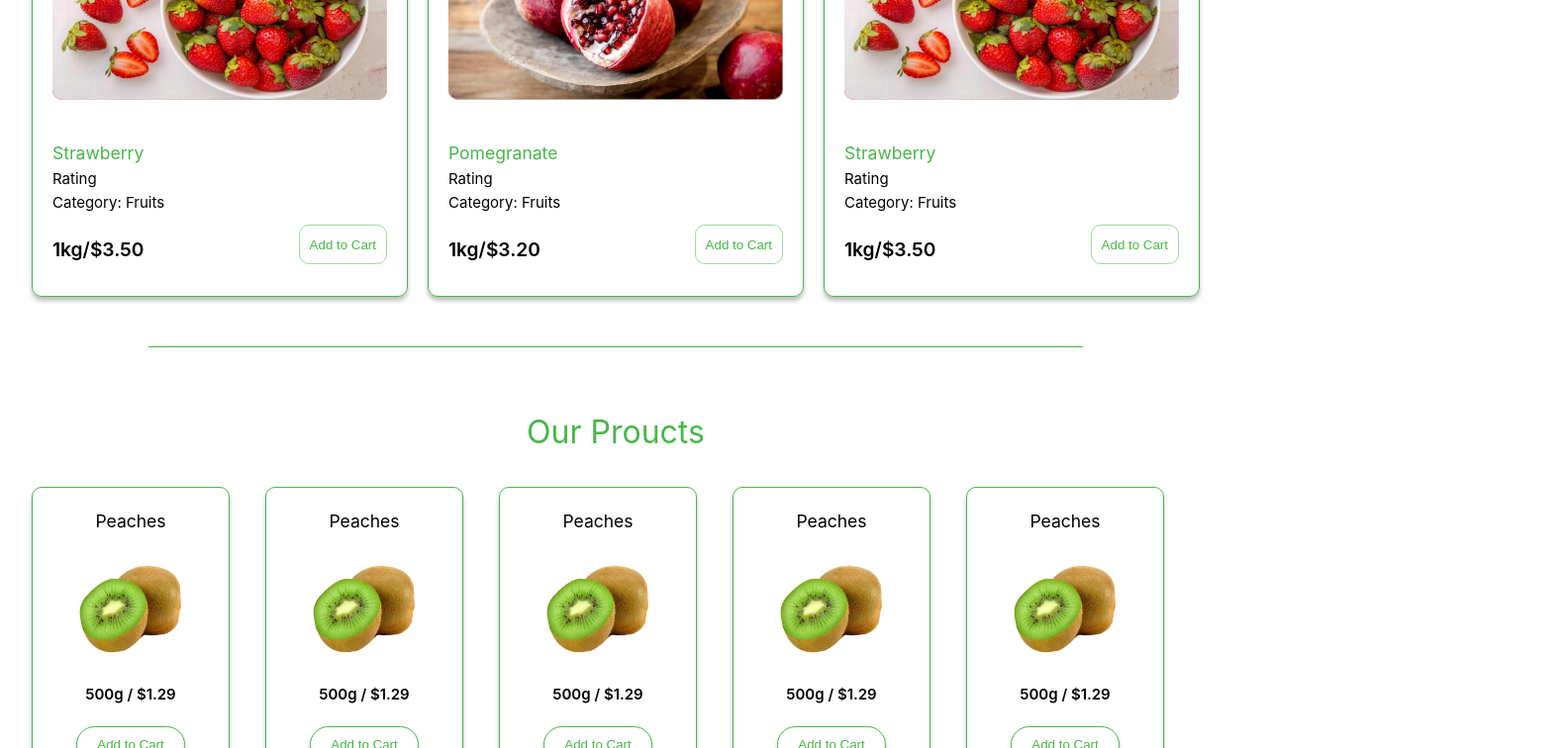
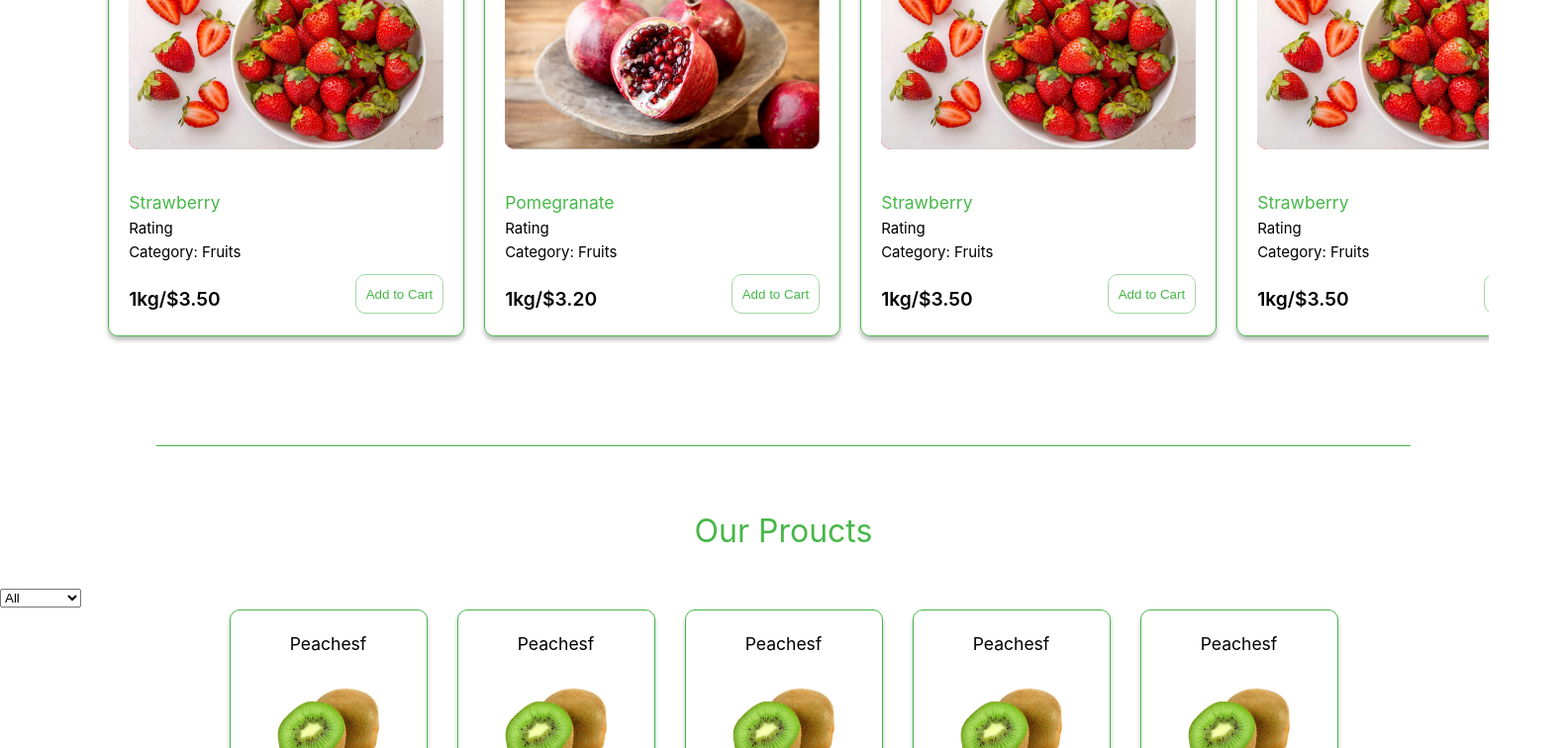
Before and after one commit to Z3NGHACK/FoodEcommerce, a Vue app: page / in a window 1280 px wide. Shown: the part 2044-2800 px from the top of the page at 99% size, 1583 px wide, since content can reach past the window. Built offline with nearby package versions, Linux system fonts and the light colour scheme.

Commit message:
update size

```diff
--- a/index.html
+++ b/index.html
@@ -2,7 +2,6 @@
 <html lang="">
   <head>
     <meta charset="UTF-8">
-    <link rel="icon" href="/favicon.ico">
     <meta name="viewport" content="width=device-width, initial-scale=1.0">
     <title>Vite App</title>
   </head>
--- a/src/App.vue
+++ b/src/App.vue
@@ -10,18 +10,18 @@ import { RouterLink, RouterView } from 'vue-router';
   />
   <div class="container">
     <header>
-      <img alt="Site Logo">
+      <img alt="Site Logo" src="@/assets/image/logo (2).png">
       <nav>
         <span>
-          <RouterLink class="link" to="/">Home</RouterLink></span>
+          <RouterLink class="link" active-class="active" to="/">Home</RouterLink></span>
         <span>
-          <RouterLink class="link" to="/Contact">Contact</RouterLink></span>
+          <RouterLink class="link" active-class="active" to="/Contact">Contact</RouterLink></span>
         <span>
-          <RouterLink class="link" to="/signup">Sign Up</RouterLink></span>
+          <RouterLink class="link" active-class="active" to="/signup">Sign Up</RouterLink></span>
         <span>
-          <RouterLink class="link" to="/signin">Sign In</RouterLink></span>
+          <RouterLink class="link" active-class="active" to="/signin">Sign In</RouterLink></span>
         <span>
-          <RouterLink class="link" to="/cart">
+          <RouterLink class="link" active-class="active" to="/cart">
             <i class="ri-shopping-cart-2-line"></i>
           </RouterLink>
         </span>
@@ -32,13 +32,13 @@ import { RouterLink, RouterView } from 'vue-router';
 </template>
 
 <style scoped>
-/* Reset margins and paddings globally */
-
-
   .container{
     display: flex;
     flex-direction: column;
-    width: 100%;
+    width: 1583px;
+    text-decoration: none;
+    height: 100%;
+    margin-left: -32px;
   }
   header{
     display: flex;
@@ -50,9 +50,39 @@ import { RouterLink, RouterView } from 'vue-router';
     align-items: center;
     padding: 20px;
   }
+  img{
+    padding-left: 20px;
+    height: 30px;
+  }
   nav{
+    padding-right: 50px;
     display: flex;
-    gap: 30px;
+    gap: 34px;
+  }
+  .link{
+    color: #fff;
+    text-decoration: none;
+    position: relative;
+  }
+  .link:hover{
+    color: #47B749;
+    background-color: transparent !important;
   }
 
+  .link.active{
+    color: #47B749
+  }
+  .link.active::after,
+  .link:hover::after {
+    content: "";
+    width: 40%; /* Adjust the width of the underline */
+    height: 2px;
+    background: #47B749;
+    position: absolute;
+    bottom: -4px; /* Distance below the link text */
+    left: 5px; /* Align underline center */
+    transition: width 0.3s ease; /* Smooth transition effect */
+  }
+
+
 </style>
--- a/src/assets/main.css
+++ b/src/assets/main.css
@@ -1,10 +1,9 @@
 @import './base.css';
 
 #app {
-  max-width: 1280px;
-  margin: 0 auto;
-  padding: 2rem;
-  font-weight: normal;
+  margin: 0;
+  padding: 0;
+  width: 1583px;
 }
 
 a,
--- a/src/components/Feature.vue
+++ b/src/components/Feature.vue
@@ -46,8 +46,8 @@ export default {
         flex-direction: column;
         text-align: center;
         border: #47B749 1px solid;
-        width: 380px;
-        height: 400px;
+        width: 360px;
+        height: 390px;
         padding: 20px;
         border-radius: 10px;
         align-items: center;
--- a/src/components/Footer.vue
+++ b/src/components/Footer.vue
@@ -23,7 +23,7 @@
             For any help, please contact us
         </h3>
         <span>+90-12345678</span>
-        <span>www@yadgargrocery.com</span>
+        <span>www@WeFresh.com</span>
     </div>
 
     <div class="arti3">
--- a/src/components/data/data.js
+++ b/src/components/data/data.js
@@ -25,33 +25,36 @@ export const sellingItems = [
   export const features = [
     { weightPrize: '1kg/$3.50', button: 'button1', title: 'Strawberry', rating: '', category: 'Fruits', img: f1 },
     { weightPrize: '1kg/$3.20', button: 'button2', title: 'Pomegranate', rating: '', category: 'Fruits', img: f2 },
+    { weightPrize: '1kg/$3.50', button: 'button1', title: 'Strawberry', rating: '', category: 'Fruits', img: f1 },
+    { weightPrize: '1kg/$3.50', button: 'button1', title: 'Strawberry', rating: '', category: 'Fruits', img: f1 },
+    { weightPrize: '1kg/$3.20', button: 'button2', title: 'Pomegranate', rating: '', category: 'Fruits', img: f2 },
     { weightPrize: '1kg/$3.50', button: 'button1', title: 'Strawberry', rating: '', category: 'Fruits', img: f1 }
   ];
 
   export const products = [
-      { title: 'Peaches', img: p1, price: '500g', priceInt: 1.29, des: '', button: "{type: 'button1'}" },
-      { title: 'Peaches', img: p1, price: '500g', priceInt: 1.29, des: '', button: "{type: 'button1'}" },
-      { title: 'Peaches', img: p1, price: '500g', priceInt: 1.29, des: '', button: "{type: 'button1'}" },
-      { title: 'Peaches', img: p1, price: '500g', priceInt: 1.29, des: '', button: "{type: 'button1'}" },
-      { title: 'Peaches', img: p1, price: '500g', priceInt: 1.29, des: '', button: "{type: 'button1'}" },
+      { title: 'Peachesf', img: p1, price: '500g', priceInt: 1.29, des: '', button: "{type: 'button1'}", category:"fruit" },
+      { title: 'Peachesf', img: p1, price: '500g', priceInt: 1.29, des: '', button: "{type: 'button1'}", category:"fruit" },
+      { title: 'Peachesf', img: p1, price: '500g', priceInt: 1.29, des: '', button: "{type: 'button1'}", category:"fruit" },
+      { title: 'Peachesf', img: p1, price: '500g', priceInt: 1.29, des: '', button: "{type: 'button1'}", category:"fruit" },
+      { title: 'Peachesf', img: p1, price: '500g', priceInt: 1.29, des: '', button: "{type: 'button1'}", category:"fruit" },
 
-      { title: 'Peaches', img: p1, price: '500g', priceInt: 1.29, des: '', button: "{type: 'button1'}" },
-      { title: 'Peaches', img: p1, price: '500g', priceInt: 1.29, des: '', button: "{type: 'button1'}" },
-      { title: 'Peaches', img: p1, price: '500g', priceInt: 1.29, des: '', button: "{type: 'button1'}" },
-      { title: 'Peaches', img: p1, price: '500g', priceInt: 1.29, des: '', button: "{type: 'button1'}" },
-      { title: 'Peaches', img: p1, price: '500g', priceInt: 1.29, des: '', button: "{type: 'button1'}" },
+      { title: 'Peachesv', img: p1, price: '500g', priceInt: 1.29, des: '', button: "{type: 'button1'}", category: "vegetable" },
+      { title: 'Peachesv', img: p1, price: '500g', priceInt: 1.29, des: '', button: "{type: 'button1'}", category: "vegetable" },
+      { title: 'Peachesv', img: p1, price: '500g', priceInt: 1.29, des: '', button: "{type: 'button1'}", category: "vegetable" },
+      { title: 'Peachesv', img: p1, price: '500g', priceInt: 1.29, des: '', button: "{type: 'button1'}", category: "vegetable" },
+      { title: 'Peachesv', img: p1, price: '500g', priceInt: 1.29, des: '', button: "{type: 'button1'}", category: "vegetable" },
 
-      { title: 'Peaches', img: p1, price: '500g', priceInt: 1.29, des: '', button: "{type: 'button1'}" },
-      { title: 'Peaches', img: p1, price: '500g', priceInt: 1.29, des: '', button: "{type: 'button1'}" },
-      { title: 'Peaches', img: p1, price: '500g', priceInt: 1.29, des: '', button: "{type: 'button1'}" },
-      { title: 'Peaches', img: p1, price: '500g', priceInt: 1.29, des: '', button: "{type: 'button1'}" },
-      { title: 'Peaches', img: p1, price: '500g', priceInt: 1.29, des: '', button: "{type: 'button1'}" },
+      { title: 'Peachesv', img: p1, price: '500g', priceInt: 1.29, des: '', button: "{type: 'button1'}", category: "vegetable"  },
+      { title: 'Peachesv', img: p1, price: '500g', priceInt: 1.29, des: '', button: "{type: 'button1'}", category: "vegetable"  },
+      { title: 'Peachesv', img: p1, price: '500g', priceInt: 1.29, des: '', button: "{type: 'button1'}", category: "vegetable"  },
+      { title: 'Peachesv', img: p1, price: '500g', priceInt: 1.29, des: '', button: "{type: 'button1'}", category: "vegetable"  },
+      { title: 'Peachesv', img: p1, price: '500g', priceInt: 1.29, des: '', button: "{type: 'button1'}", category: "vegetable"  },
 
-      { title: 'Peaches', img: p1, price: '500g', priceInt: 1.29, des: '', button: "{type: 'button1'}" },
-      { title: 'Peaches', img: p1, price: '500g', priceInt: 1.29, des: '', button: "{type: 'button1'}" },
-      { title: 'Peaches', img: p1, price: '500g', priceInt: 1.29, des: '', button: "{type: 'button1'}" },
-      { title: 'Peaches', img: p1, price: '500g', priceInt: 1.29, des: '', button: "{type: 'button1'}" },
-      { title: 'Peaches', img: p1, price: '500g', priceInt: 1.29, des: '', button: "{type: 'button1'}" },
+      { title: 'Peachesf', img: p1, price: '500g', priceInt: 1.29, des: '', button: "{type: 'button1'}", category:"fruit"  },
+      { title: 'Peachesf', img: p1, price: '500g', priceInt: 1.29, des: '', button: "{type: 'button1'}", category:"fruit"  },
+      { title: 'Peachesf', img: p1, price: '500g', priceInt: 1.29, des: '', button: "{type: 'button1'}", category:"fruit"  },
+      { title: 'Peachesf', img: p1, price: '500g', priceInt: 1.29, des: '', button: "{type: 'button1'}", category:"fruit"  },
+      { title: 'Peachesf', img: p1, price: '500g', priceInt: 1.29, des: '', button: "{type: 'button1'}", category:"fruit"  },
     // ... add other products
   ];
 
--- a/src/components/product.vue
+++ b/src/components/product.vue
@@ -24,7 +24,7 @@
                     label: 'Add to Cart'
                 })
             }
-        }
+        },
     }
 </script>
 <style scoped>
--- a/src/components/styling/Home.css
+++ b/src/components/styling/Home.css
@@ -3,21 +3,25 @@
     margin: 0;
     padding: 0;
     box-sizing: border-box;
+    text-decoration: none;
 }
+html,
 body{
     padding: 0;
     margin: 0 ;
-    width: 100%;
 }
-.container{
-    width: 100%;
-}
+
 h2{
     color: #47B749;
     text-align: center;
     margin: 30px 0;
     font-size: 2rem;
 }
+.padding{
+    width: 90%;
+    padding:0 30px ;
+}
+
 .line{
     margin: 50px auto 30px auto;
     border-bottom: #47B749 1px solid;
@@ -34,13 +38,30 @@ h2{
     display: flex;
     justify-content: space-between;
 }
+.feature{
+    overflow-x: auto;
+    display: flex;
+    gap: 20px;
+    -ms-overflow-style: none;
+    scrollbar-width: none;
+    height: 450px;
+    margin: 0 auto;
+}
+.feature::-webkit-scrollbar{
+    display: none;
+}
+.feature > *{
+    flex-shrink: 0;
+}
 .top_sell{
     margin: auto;
     width: 70%;
 }
 .products{
     display: grid;
+    gap: 30px;
     grid-template-columns: repeat(5, 1fr);
+    margin: 0 auto;
 }
 .explore{
     display: flex;
@@ -103,8 +124,12 @@ h2{
 .header .search:hover input{
     border-bottom: #47B749 1px solid;
 }
+.header .search input::before{
+    border: none;
+}
 .header .search:hover a{
     color: #47B749;
+    background-color: transparent !important;
 }
 .header .search:hover input::placeholder{
     color: #47B749;
@@ -126,10 +151,10 @@ h2{
     color: #fff;
     font-size: 1.1rem;
 }
-
 .about{
     display: flex;
     align-items: center;
+    margin-top: 50px;
 }
 .about img{
     width: 300px;
--- a/src/views/Home.vue
+++ b/src/views/Home.vue
@@ -15,7 +15,7 @@
     </div>
   </section>
 
-  <section class="about">
+  <section class="about padding">
     <div class="foodAbout">
       <img src="@/assets/image/about.png" alt="#">
     </div>
@@ -54,7 +54,7 @@
 
   <div class="line"></div>
   <h2>Feauture Items</h2>
-  <section class="feature">
+  <section class="feature padding">
     <Feature
       v-for="(feature, index) in features"
       :key="index"
@@ -69,6 +69,13 @@
 
   <div class="line"></div>
   <h2>Our Proucts</h2>
+  <div class="inp">
+    <select id="grocery">
+      <option value="All">All</option>
+      <option value="fruit">Fruit</option>
+      <option value="vegetable">Vegetable</option>
+    </select>
+  </div>
   <section class="products">
     <Product
       v-for="(product, index) in displayedProducts"
@@ -81,7 +88,7 @@
       :button="product.button"
     />
   </section>
-  <div class="explore" @click="toggleDisplay">
+  <div class="explore" @click="toggleDisplayProduct">
     <span>
       {{ showAll ? 'Show Less' : 'Explore More' }}
       <i class="ri-arrow-right-line"></i>
@@ -103,6 +110,7 @@
     />
   </section>
 
+  <div class="line"></div>
   <section class="newsletter">
     <Newsletter/>
   </section>
@@ -153,7 +161,7 @@ export default{
     },
   },
   methods:{
-    toggleDisplay(){
+    toggleDisplayProduct(){
       this.showAll = !this.showAll;
     }
   }
```
